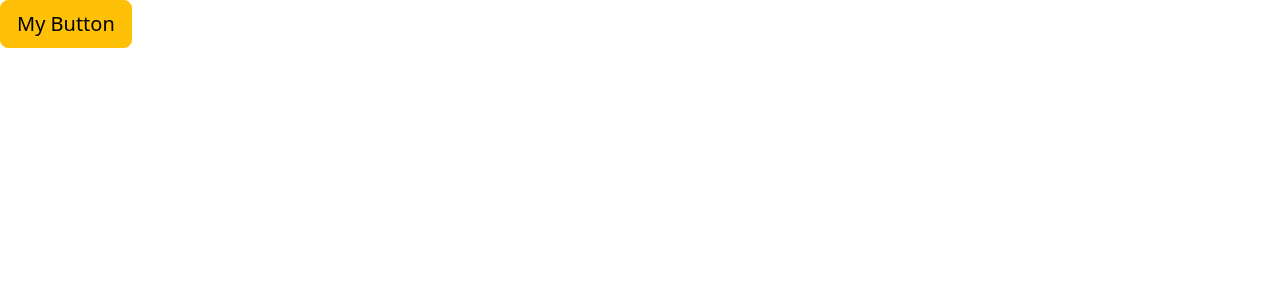
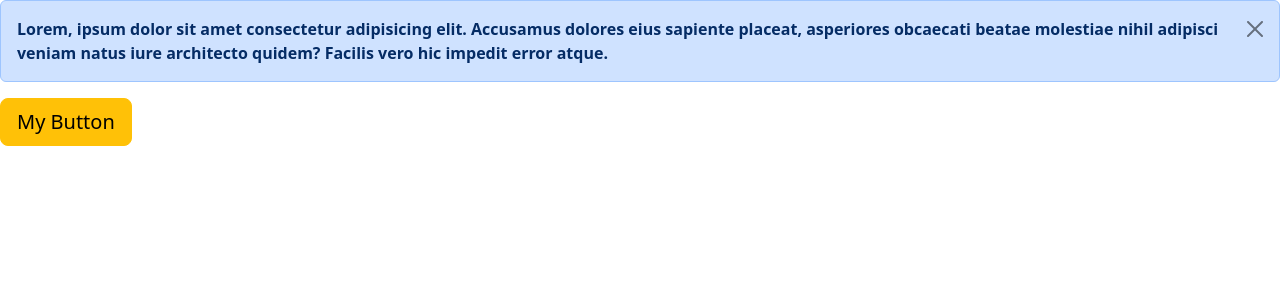
Before and after one commit to rosephdev/react-app-v1, a React (Vite) app: page / in a window 1280 px wide. Both pictures are taken after a click on the button "My Button". Shown: the top 300 px of the page. Built offline with nearby package versions, Linux system fonts and the light colour scheme.

Commit message:
exercise: alert button

```diff
--- a/src/App.tsx
+++ b/src/App.tsx
@@ -7,15 +7,21 @@ import Alert from "./components/Alert.js";
 import Button from "./components/Button.js";
 
 function App() {
+  const [alertVisibility, setAlertVisibility] = useState(false);
+
   return (
     <div>
-      {/* <ListGroup
-        heading={heading}
-        items={items}
-        onSelectItem={handleSelectItem}
-      /> */}
-      {/* <Alert children={alertText} /> */}
-      <Button children={buttonText} setColor="btn-warning" />
+      {alertVisibility && (
+        <Alert
+          onClose={() => setAlertVisibility(false)}
+          children={alertText}
+        ></Alert>
+      )}
+      <Button
+        color="warning"
+        onClick={() => setAlertVisibility(true)}
+        children={buttonText}
+      />
     </div>
   );
 }
--- a/src/components/Alert.tsx
+++ b/src/components/Alert.tsx
@@ -1,18 +1,33 @@
 import React, { ReactNode } from "react";
 
-// Alert Property
-interface AlertProps {
-  // text: string; // simple text props
-  // children: string; // passing children props to a component
+// // Alert Property
+// interface AlertProps {
+//   // text: string; // simple text props
+//   // children: string; // passing children props to a component
+//   children: ReactNode; // it allows additional html tags
+// }
+// const Alert = ({ children }: AlertProps) => {
+//   return (
+//     <div
+//       className="container-fluid col-md-10 col-lg-12 alert alert-primary"
+//       role="alert"
+//     >
+//       {children} <span>HBD!</span>
+//     </div>
+//   );
+// };
+
+// export default Alert;
+
+interface Props {
   children: ReactNode; // it allows additional html tags
+  onClose: () => void; // new prop for "close" button
 }
-const Alert = ({ children }: AlertProps) => {
+const Alert = ({ children, onClose }: Props) => {
   return (
-    <div
-      className="container-fluid col-md-10 col-lg-12 alert alert-primary"
-      role="alert"
-    >
-      {children} <span>HBD!</span>
+    <div className="alert alert-primary alert-dismissible">
+      <strong>{children}</strong>
+      <button type="button" className="btn-close" onClick={onClose}></button>
     </div>
   );
 };
--- a/src/components/Button.tsx
+++ b/src/components/Button.tsx
@@ -7,8 +7,12 @@ interface ButtonProps {
   onClick: () => void; // triggers a click on a button
 }
 
-const Button = ({ children, setColor }: ButtonProps) => {
-  return <button className={`btn btn-lg ${setColor}`}>{children}</button>;
+const Button = ({ children, color, onClick }: ButtonProps) => {
+  return (
+    <button className={`btn btn-lg btn-${color}`} onClick={onClick}>
+      {children}
+    </button>
+  );
 };
 
 export default Button;
```
